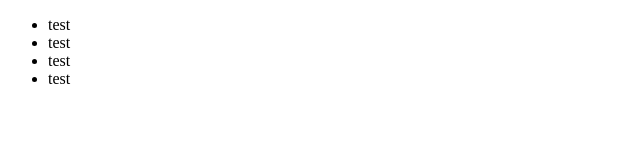
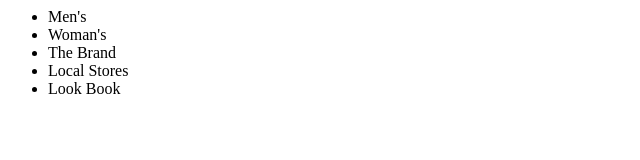
Before and after one commit to Prot0type1/Project-1, a plain HTML site: page index.html in a window 1280 px wide. Shown: the whole page, without its empty margins (0-640 px from the left). Drawn offline with Linux system fonts and the light colour scheme.

Commit message:
fourth commit

```diff
--- a/Styles/masterstyles.css
+++ b/Styles/masterstyles.css
@@ -1,4 +1,14 @@
+
+{
+
+}
+
 .topnav
 {
     background-color: red; /*testing */
 }
+
+footer
+{
+    background-color: rgba(255, 255, 255, 1);
+}
--- a/index.html
+++ b/index.html
@@ -1,5 +1,3 @@
-<!doctype html>
-
 <html>
 
 <head>
@@ -30,10 +28,11 @@
 
         <ul id="topnav">
 
-            <li>test</li>
-            <li>test</li>
-            <li>test</li>
-            <li>test</li>
+            <li>Men's</li>
+            <li>Woman's</li>
+            <li>The Brand</li>
+            <li>Local Stores</li>
+            <li>Look Book</li>
 
         </ul>
 
```
